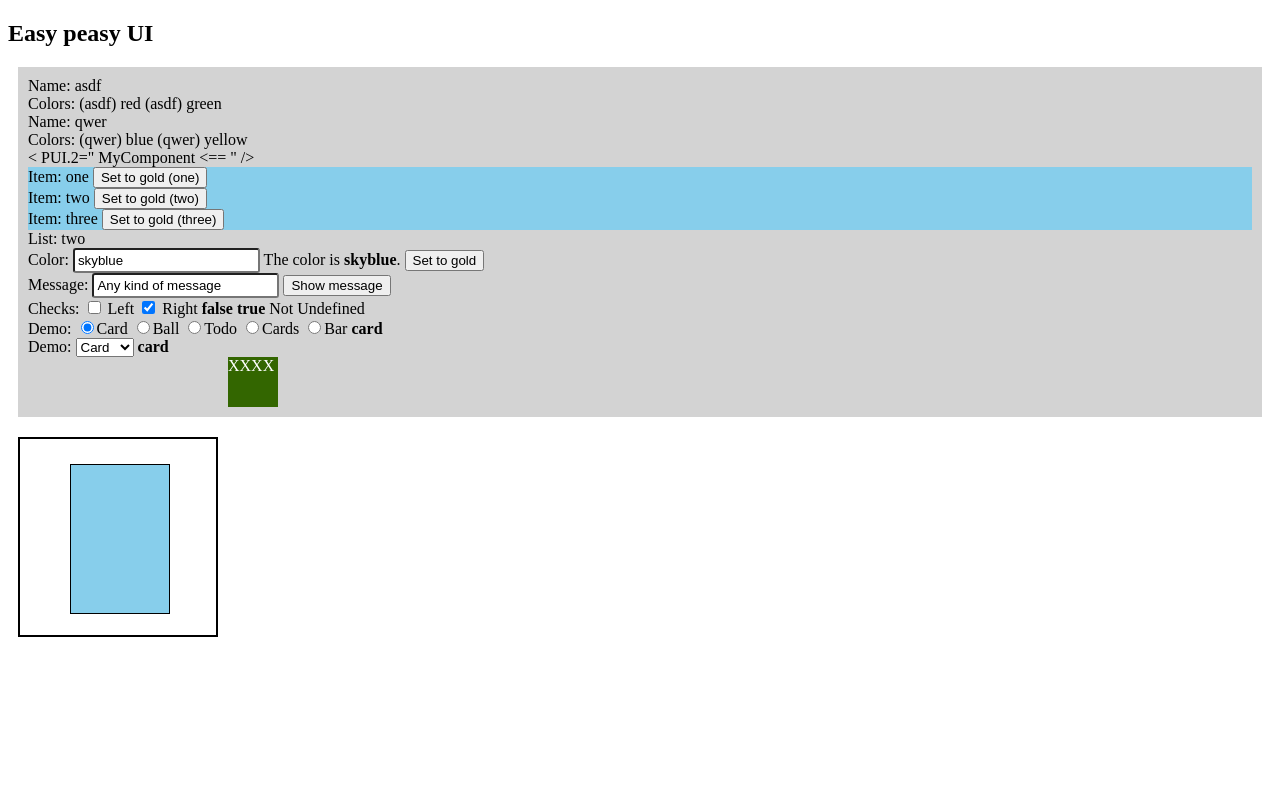
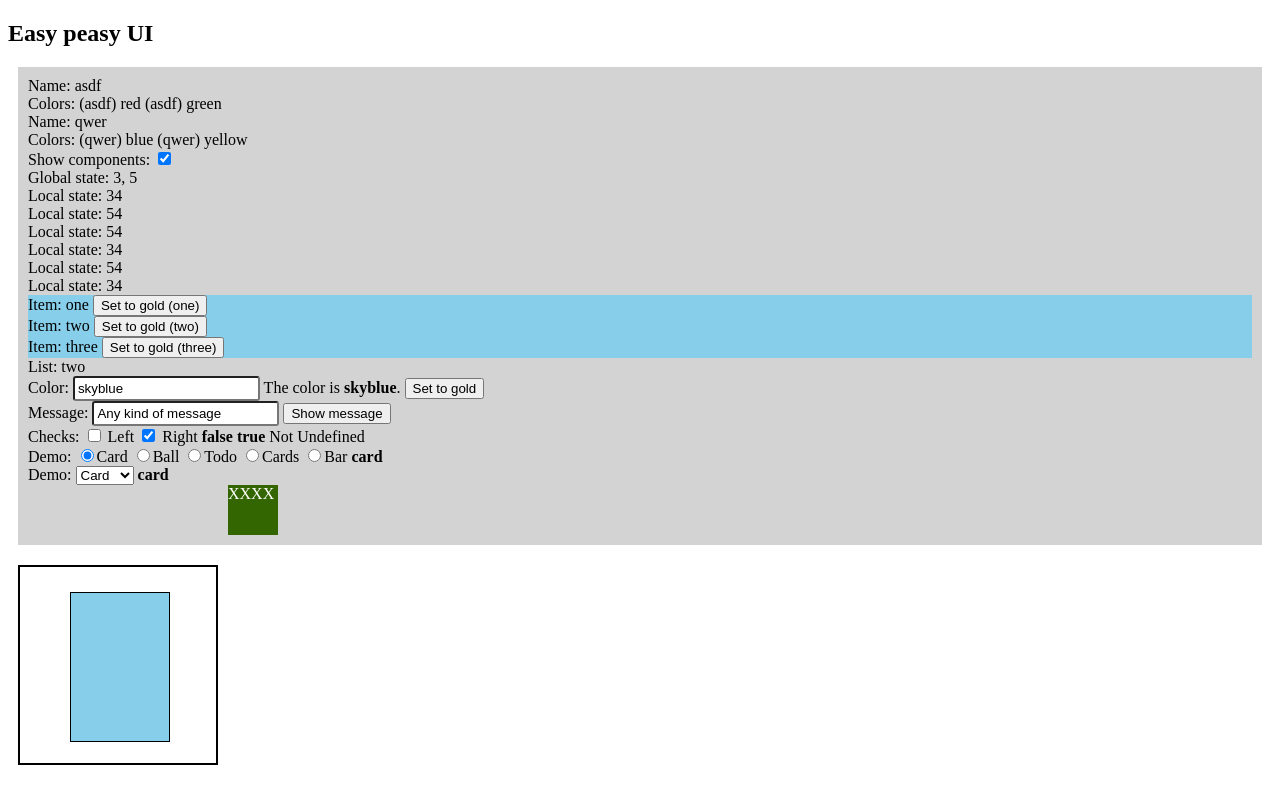
Before and after one commit to peasy-ui/peasy-ui, a website built with webpack: page index.html in a window 1280 px wide. Built offline with nearby package versions, Linux system fonts and the light colour scheme.

Commit message:
add component binding

```diff
--- a/dev-app/main.ts
+++ b/dev-app/main.ts
@@ -1,9 +1,11 @@
 import { UIAnimation } from './../src/ui-animation';
 import { UI } from "../src/index";
 import 'styles.css';
-import * as Template from './demo.html';
+import { MyComponent } from './my-component';
 
-console.log('Template', Template, Template.default);
+// import * as Template from './demo.html';
+
+// console.log('Template', Template, Template.default);
 
 
 window.addEventListener('DOMContentLoaded', (event) => {
@@ -18,9 +20,13 @@ async function main(): Promise<void> {
   let demoUI;
 
   const model = {
+    MyComponent,
+    models: [{ item: 1 }, { item: 3 }],
+    components: [MyComponent.create({ item: 1 }), MyComponent.create({ item: 3 })],
+    showComponents: true,
     players: [
-      { name: 'asdf', colors: ['red', 'green'] },
-      { name: 'qwer', colors: ['blue', 'yellow'] },
+      { name: 'asdf', colors: [{ c: 'red' }, { c: 'green' }] },
+      { name: 'qwer', colors: [{ c: 'blue' }, { c: 'yellow' }] },
     ],
     color: 'lightgray',
     drawerMessage: 'Any kind of message',
@@ -106,14 +112,18 @@ async function main(): Promise<void> {
 
   //       <div \${ ==> stateChanged ==> animationRun }>Stage changed test</div>
 
-
   UI.create(document.body, `
     <div class="main" style="background-color: \${|color}; transition-duration: \${|transitionDuration}ms;">
       <div \${player <=* players}>
         <div>Name: \${player.name}</div>
-        <div>Colors: <span \${playerColor <=* player.colors}> (\${player.name}) \${playerColor} </span></div>
+        <div>Colors: <span \${playerColor <=* player.colors}> (\${player.name}) \${playerColor.c} </span></div>
       </div>
-      <\${ MyComponent <== }/>
+      <div><label>Show components: <input type="checkbox" \${ checked <=> showComponents }></label></div>
+      <div>Global state: \${models[0].item}, \${models[1].item}</div>
+      <\${ components[0] === } \${ === showComponents }>
+      <\${ MyComponent === models[1] } \${ === showComponents }>
+      <\${ MyComponent === state } \${state <=* models}>
+      <\${ component === } \${component <=* components}>
       <div \${item <=* list} class="item" style="background-color: \${color};">Item: \${item} <button \${click @=> clicked}>Set to gold (\${item})</button></div>
       List: \${list[1]}
       <div>Color: <input \${value <=> color}> <span>The color is <b>\${color}</b>.</span> <button \${click @=> clicked} \${disabled <== hasNoColor}>Set to gold</button></div>
--- /dev/null
+++ b/dev-app/my-component.ts
@@ -0,0 +1,29 @@
+export class MyComponent {
+  // Queried by parent to create markup
+  public static template = `
+    <div>Local state: \${item}</div>
+  `;
+
+  public item: number;
+  public constructor(public state: any) {
+    this.item = state.item * 10;
+  }
+
+  public get template(): string {
+    return MyComponent.template;
+  }
+
+  // Called by parent to create model
+  public static create(state): MyComponent {
+    const component = new MyComponent(state);
+    setInterval(component.update, 200);
+    return component;
+  }
+
+  public update = (): void => {
+    this.item++;
+    if (this.item % 10 === 0) {
+      this.state.item = Math.floor(this.item / 10);
+    }
+  }
+}
--- a/src/ui-binding.ts
+++ b/src/ui-binding.ts
@@ -136,7 +136,8 @@ export class UIBinding {
     }
     let value = UI.resolveValue(this.object, this.property);
     let listChanged = false;
-    if (this.template != null) { // Conditional or iterator
+    if (this.template != null) { // Component, conditional or iterator
+      if (this.template instanceof HTMLElement) { // Conditional or iterator
         if (typeof this.attribute === 'boolean') { // Conditional
           value = (value ?? false) === false ? false : true;
           if (value !== this.lastValue) {
@@ -261,6 +262,15 @@ export class UIBinding {
           this.lastValue = [...value];
           this.lastUIValue = [...uiValue];
         }
+      } else { // Component
+        if (this.value == null) {
+          const component = UI.resolveValue(this.object, this.attribute);
+          const template = component.template;
+          const model = value == null ? component : component.create(value);
+          this.value = value ?? component;
+          this.views.push(UI.create(this.element.parentElement, template, model, { parent: this, prepare: true, sibling: this.element }));
+        }
+      }
     } else {
       if (value !== this.lastValue) {
         const uiValue = this.toUI !== true ? (this.toUI as toUICallback)(value, this.lastValue, this.property, this.object) : value;
--- a/src/ui-view.ts
+++ b/src/ui-view.ts
@@ -23,7 +23,7 @@ export class UIView {
 
     view.model = model;
     view.element = template;
-    view.bindings.push(...UI.parse(view.element, model, view));
+    view.bindings.push(...UI.parse(view.element, model, view, options.parent));
     view.parentElement = parent;
     view.sibling = options.sibling;
 
@@ -91,7 +91,9 @@ export class UIView {
       case 'created':
         // console.log('[view] add', this.element, this.model);
         this.element.classList.add('pui-adding');
-        this.parentElement.insertBefore(this.element, this.sibling?.nextSibling);
+        if (!this.element.hasAttribute('PUI-UNRENDERED')) {
+          (this.parentElement ?? UI.parentElement(this.element, this.parent as UIBinding)).insertBefore(this.element, this.sibling?.nextSibling);
+        }
         this.attachResolve();
         this.state = 'attaching';
         break;
@@ -147,7 +149,7 @@ export class UIView {
         // ).then(() => {
         // if (this.element.getAnimations({ subtree: true }).length === 0) {
         if (this.getAnimations().length === 0) {
-          const parent = this.element.parentElement;
+          const parent = UI.parentElement(this.element, this.parent as UIBinding);
           console.log('[view] moving', this.element.nextSibling === this.sibling.nextSibling, '>', (this.element.nextSibling as any).cloneNode(), '<', (this.sibling.nextSibling as any).innerText)
           parent.insertBefore(this.element, this.sibling.nextSibling);
           this.element.classList.remove('pui-moving');
--- a/src/ui.ts
+++ b/src/ui.ts
@@ -20,10 +20,10 @@ export class UI {
 
   public static create(parent: HTMLElement, template: string | HTMLElement, model = {}, options = { parent: null, prepare: true, sibling: null }): UIView {
     if (typeof template == 'string') {
-      let doc = parent ?? document as any;
-      while (doc.parentNode != null) {
-        doc = doc.parentNode;
-      }
+      const doc = parent?.ownerDocument ?? document; // as any;
+      // while (doc.parentNode != null) {
+      //   doc = doc.parentNode;
+      // }
       const container = doc.createElement('div');
       container.innerHTML = options.prepare ? UI.prepare(template) : template;
       template = container.firstElementChild as HTMLElement;
@@ -43,7 +43,7 @@ export class UI {
     return animation.play();
   }
 
-  public static parse(element: Element, object: any, parent = null): UIBinding[] {
+  public static parse(element: Element, object: any, view: UIView, parent): UIBinding[] {
     const bindings: UIBinding[] = [];
     if (element.nodeType === 3) { // text
       let text = element.textContent;
@@ -61,13 +61,13 @@ export class UI {
 
         let clone = element.cloneNode() as Element;
         element.textContent = first;
-        element.parentElement.insertBefore(clone, element.nextSibling);
-        bindings.push(UI.bind({ selector: clone, attribute: 'textContent', object, property, parent, oneTime }));
+        UI.parentElement(element, parent).insertBefore(clone, element.nextSibling);
+        bindings.push(UI.bind({ selector: clone, attribute: 'textContent', object, property, parent: view, oneTime }));
         element = clone;
 
         clone = element.cloneNode() as Element;
         clone.textContent = text;
-        element.parentElement.insertBefore(clone, element.nextSibling);
+        UI.parentElement(element, parent).insertBefore(clone, element.nextSibling);
         element = clone;
         match = text.match(UI.regexValue);
       }
@@ -104,8 +104,8 @@ export class UI {
               } else { // === or !== conditional
                 // type = 'conditional';
                 const comment = document.createComment(attr.name);
-                element.parentNode.insertBefore(comment, element);
-                element.parentNode.removeChild(element);
+                UI.parentNode(element, parent).insertBefore(comment, element);
+                UI.parentNode(element, parent).removeChild(element);
                 element.removeAttribute(attr.name);
                 template = element;
                 element = comment as unknown as Element;
@@ -115,11 +115,25 @@ export class UI {
                   oneTime = true;
                 }
               }
+            } else if (fromUI === '=' && toUI === '=') { // component === (state)
+              const parentNode = UI.parentNode(element, parent);
+              if (parentNode.nodeType !== 8) {
+                const comment = document.createComment(attr.name);
+                parentNode.insertBefore(comment, element);
+                parentNode.removeChild(element);
+                element.removeAttribute(attr.name);
+                element = comment as unknown as Element;
+              } else {
+                element = parentNode as unknown as Element;
+              }
+              template = name;
+              oneTime = true;
+              toUI = true;
             } else if (fromUI === '*') { // *=> event
               // type = 'event';
               const comment = document.createComment(attr.name);
-              element.parentNode.insertBefore(comment, element);
-              element.parentNode.removeChild(element);
+              UI.parentNode(element, parent).insertBefore(comment, element);
+              UI.parentNode(element, parent).removeChild(element);
               element.removeAttribute(attr.name);
               template = element;
               element = comment as unknown as Element;
@@ -134,7 +148,7 @@ export class UI {
             toUI: typeof toUI === 'string' ? toUI === '<' : toUI,
             fromUI: typeof fromUI === 'string' ? fromUI === '>' : fromUI,
             atEvent: toUI === '@',
-            parent,
+            parent: view,
             oneTime,
           })];
         }
@@ -170,7 +184,7 @@ export class UI {
               }).join('');
               element.setAttribute(attr.name, value);
             },
-            parent,
+            parent: view,
           }));
           parts[index++] = before;
           parts[index++] = property;
@@ -200,7 +214,7 @@ export class UI {
         }
       }
 
-      bindings.push(...Array.from(element.childNodes).map(child => UI.parse(child as HTMLElement, object, parent)).flat());
+      bindings.push(...Array.from(element.childNodes).map(child => UI.parse(child as HTMLElement, object, view, parent)).flat());
     }
     return bindings;
   }
@@ -272,6 +286,28 @@ export class UI {
     } while (object != null && guard++ < 1000);
   }
 
+  public static parentElement(element: Element, parent: UIView | UIBinding | null): HTMLElement {
+    const parentElement = element.parentElement;
+    if (parentElement != null) {
+      return parentElement;
+    }
+    while (parent != null && (parent.element == null || parent.element === element)) {
+      parent = parent.parent as UIView | UIBinding;
+    }
+    return parent?.element as HTMLElement;
+  }
+
+  public static parentNode(element: Element, parent: UIView | UIBinding | null): Node {
+    const parentNode = element.parentNode;
+    if (parentNode != null) {
+      return parentNode;
+    }
+    while (parent != null && (parent.element == null || parent.element === element)) {
+      parent = parent.parent as UIView | UIBinding;
+    }
+    return parent?.element;
+  }
+
   private static prepare(template: string): string {
     // const original = template;
     let remaining = template;
@@ -279,8 +315,12 @@ export class UI {
     let match = remaining.match(UI.regexReplace);
     while (match != null) {
       const [_ignore, before, binding, after] = match;
-      template += `${before} PUI.${UI.bindingCounter++}="${binding}" `;
-      // console.log('BINDING', binding);
+      if (binding.match(/\S\s*===/)) {
+        // Use BR tag since it doesn't require closing tag (won't be rendered)
+        template += `${before.trimEnd()}br PUI-UNRENDERED PUI.${UI.bindingCounter++}="${binding}"`;
+      } else {
+        template += `${before} PUI.${UI.bindingCounter++}="${binding}" `;
+      }
       remaining = after;
       match = remaining.match(UI.regexReplace);
     }
```
Also changed, not shown: dev-app/styles.css (+11 -2 lines), README.md. Lines whose indentation alone changed are shown as unchanged.
